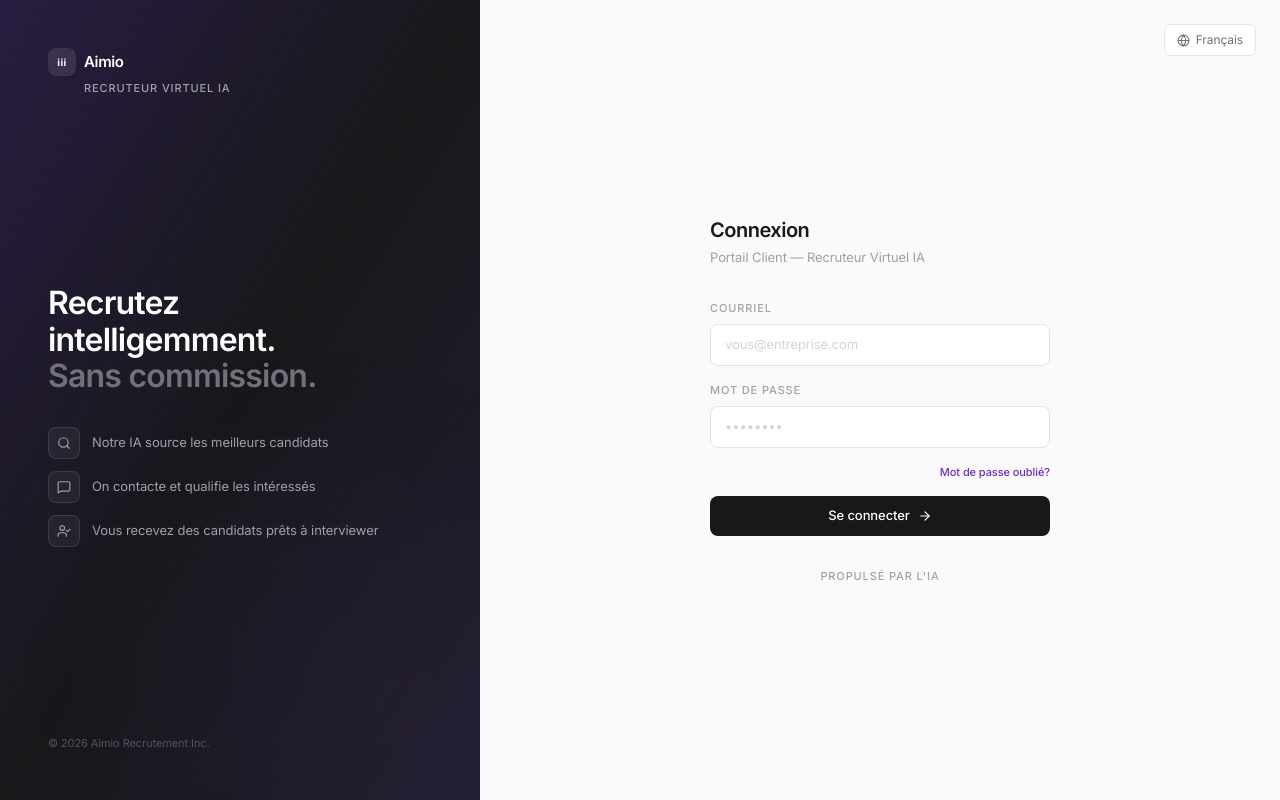
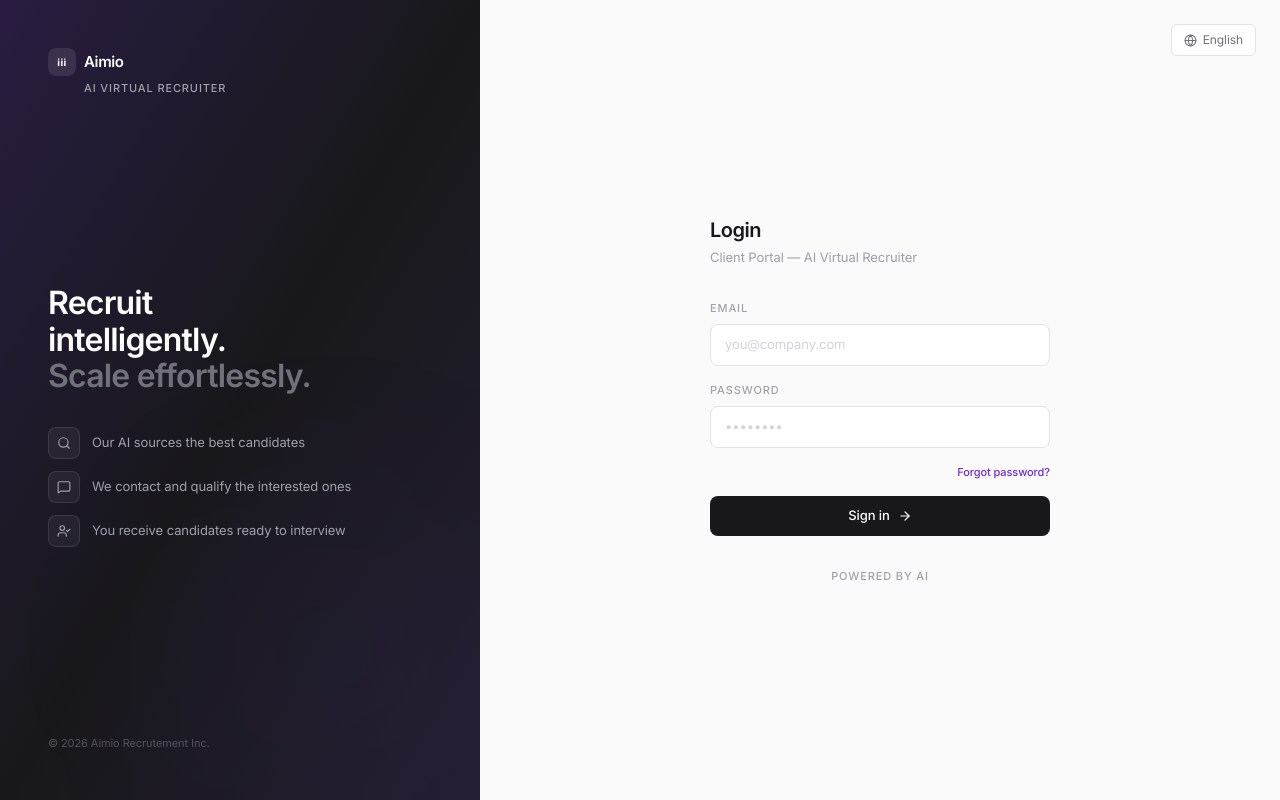
Before and after one commit to Aimio-virtual-recruiter/aimio-client-portal, a Next.js app: page / in a window 1280 px wide. Built offline with nearby package versions, Linux system fonts and the light colour scheme.

Commit message:
Remove all commission mentions, set English as default language

```diff
--- a/src/app/landing/page.tsx
+++ b/src/app/landing/page.tsx
@@ -587,7 +587,7 @@
   },
   pricing: {
     title: "Tarification simple et transparente",
-    subtitle: "Aucune commission. Aucun frais cache. Annulez en tout temps.",
+    subtitle: "Forfait simple. Aucun frais cache. Annulez en tout temps.",
     popular: "Le plus populaire",
     positions: "postes actifs",
     month: "mois",
--- a/src/i18n/config.ts
+++ b/src/i18n/config.ts
@@ -1,5 +1,5 @@
-export const locales = ['fr', 'en', 'es'] as const;
-export const defaultLocale = 'fr' as const;
+export const locales = ['en', 'fr', 'es'] as const;
+export const defaultLocale = 'en' as const;
 export type Locale = (typeof locales)[number];
 
 export const localeNames: Record<Locale, string> = {
--- a/src/messages/en.json
+++ b/src/messages/en.json
@@ -62,7 +62,7 @@
     "marketTrendSummary": "The estimator market is <strong>very competitive</strong>. Median salary has increased by 8% in 12 months. Speed of decision is a key factor to secure the best candidates.",
     "aiRecommendation": "AI Recommendation",
     "aiRecommendationText": "To improve your conversion rate, we recommend adjusting the salary range to <strong>90-105K$</strong> and offering <strong>2 days in office</strong> flexibility instead of 3. This would increase your qualified candidate pool by ~40%.",
-    "recruitIntelligently": "Recruit<br />intelligently.<br /><span>No commission.</span>",
+    "recruitIntelligently": "Recruit<br />intelligently.<br /><span>Scale effortlessly.</span>",
     "step1": "Our AI sources the best candidates",
     "step2": "We contact and qualify the interested ones",
     "step3": "You receive candidates ready to interview"
--- a/src/messages/fr.json
+++ b/src/messages/fr.json
@@ -62,7 +62,7 @@
     "marketTrendSummary": "Le marché des estimateurs est <strong>très compétitif</strong>. Le salaire médian a augmenté de 8% en 12 mois. La rapidité de décision est un facteur clé pour sécuriser les meilleurs candidats.",
     "aiRecommendation": "Recommandation IA",
     "aiRecommendationText": "Pour améliorer votre taux de conversion, nous recommandons d'ajuster la fourchette salariale à <strong>90-105K$</strong> et d'offrir la flexibilité de <strong>2 jours au bureau</strong> au lieu de 3. Cela augmenterait votre bassin de candidats qualifiés de ~40%.",
-    "recruitIntelligently": "Recrutez<br />intelligemment.<br /><span>Sans commission.</span>",
+    "recruitIntelligently": "Recrutez<br />intelligemment.<br /><span>Scalez sans effort.</span>",
     "step1": "Notre IA source les meilleurs candidats",
     "step2": "On contacte et qualifie les intéressés",
     "step3": "Vous recevez des candidats prêts à interviewer"
```
